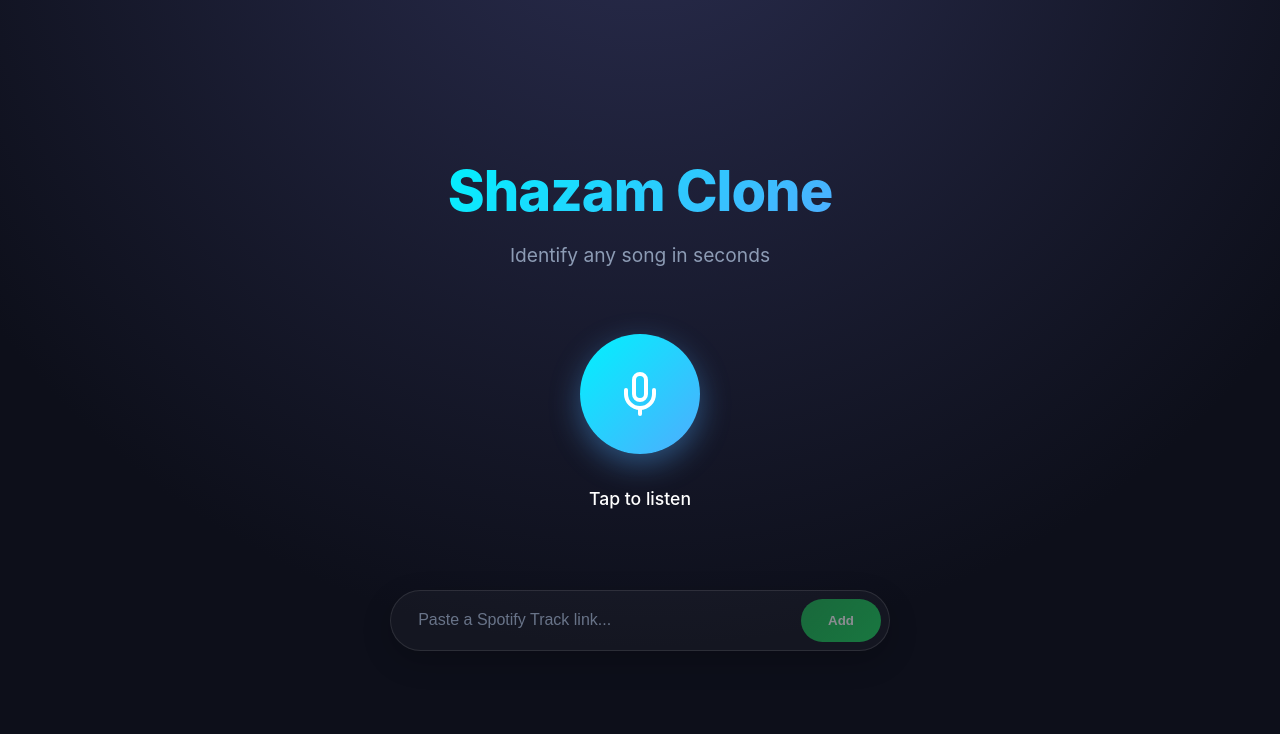
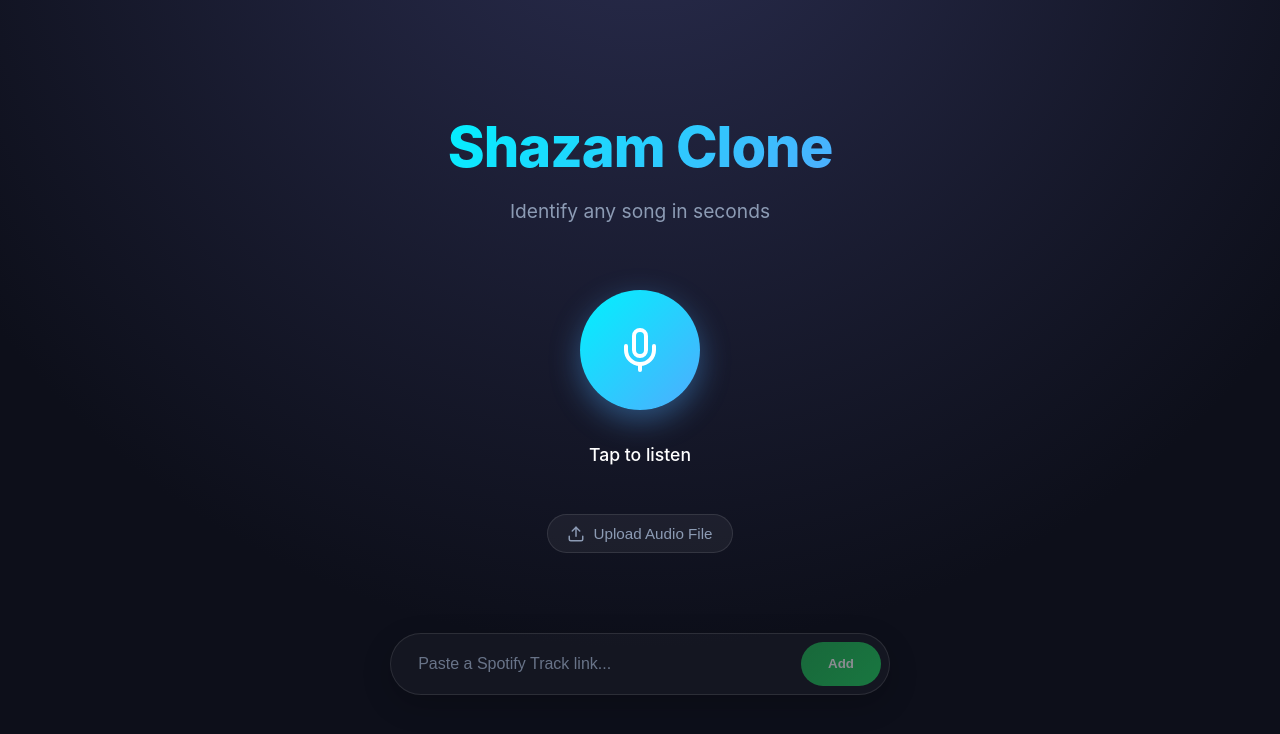
Before and after one commit to Sra1o/shazam-clone, a React (Vite) app in the folder frontend/: page / in a window 1280 px wide. Shown: the top 734 px of the page. Built offline with nearby package versions, Linux system fonts and the light colour scheme.

Commit message:
Testing 0.13

```diff
--- a/frontend/src/App.tsx
+++ b/frontend/src/App.tsx
@@ -1,5 +1,5 @@
 import { useState, useRef } from 'react';
-import { Mic, Square, Loader2 } from 'lucide-react';
+import { Mic, Square, Loader2, Upload } from 'lucide-react';
 
 function App() {
   const [isRecording, setIsRecording] = useState(false);
@@ -17,6 +17,7 @@ function App() {
 
   const mediaRecorderRef = useRef<MediaRecorder | null>(null);
   const audioChunksRef = useRef<BlobPart[]>([]);
+  const fileInputRef = useRef<HTMLInputElement>(null);
 
   const startRecording = async () => {
     try {
@@ -119,6 +120,29 @@ function App() {
     }
   };
 
+  const handleFileUpload = async (event: React.ChangeEvent<HTMLInputElement>) => {
+    const file = event.target.files?.[0];
+    if (!file) return;
+
+    // Reset state
+    setResult(null);
+    setTopMatches([]);
+    setNotFound(false);
+    setError(null);
+    if (lastRecordingUrl) {
+      URL.revokeObjectURL(lastRecordingUrl);
+      setLastRecordingUrl(null);
+    }
+
+    setIsProcessing(true);
+    await sendAudioToAPI(file);
+
+    // Clear input
+    if (fileInputRef.current) {
+      fileInputRef.current.value = '';
+    }
+  };
+
   const handleSpotifyIngest = async () => {
     if (!spotifyUrl) return;
     setIngestStatus('loading');
@@ -179,6 +203,24 @@ function App() {
         {isRecording && "Listening... (auto-stops in 8s)"}
         {isProcessing && "Identifying..."}
         {!isRecording && !isProcessing && "Tap to listen"}
+      </div>
+
+      <div className="upload-container">
+        <input
+          type="file"
+          ref={fileInputRef}
+          onChange={handleFileUpload}
+          accept="audio/*"
+          style={{ display: 'none' }}
+        />
+        <button
+          className="upload-button"
+          onClick={() => fileInputRef.current?.click()}
+          disabled={isProcessing || isRecording}
+        >
+          <Upload size={18} />
+          <span>Upload Audio File</span>
+        </button>
       </div>
 
       {error && (
--- a/frontend/src/index.css
+++ b/frontend/src/index.css
@@ -113,6 +113,38 @@ h1 {
   height: 24px;
   color: #fff;
   transition: opacity 0.3s;
+}
+
+.upload-container {
+  margin-top: 1rem;
+  display: flex;
+  justify-content: center;
+}
+
+.upload-button {
+  display: flex;
+  align-items: center;
+  gap: 0.5rem;
+  background: rgba(255, 255, 255, 0.05);
+  border: 1px solid rgba(255, 255, 255, 0.1);
+  border-radius: 40px;
+  padding: 0.6rem 1.2rem;
+  color: #8c9bb4;
+  font-size: 0.95rem;
+  font-weight: 500;
+  cursor: pointer;
+  transition: all 0.2s ease;
+}
+
+.upload-button:hover:not(:disabled) {
+  background: rgba(255, 255, 255, 0.1);
+  color: #fff;
+  border-color: rgba(255, 255, 255, 0.2);
+}
+
+.upload-button:disabled {
+  opacity: 0.5;
+  cursor: not-allowed;
 }
 
 .result-card {
```
Also changed, not shown: 1 other file (tests, documents, lock files or other folders).
